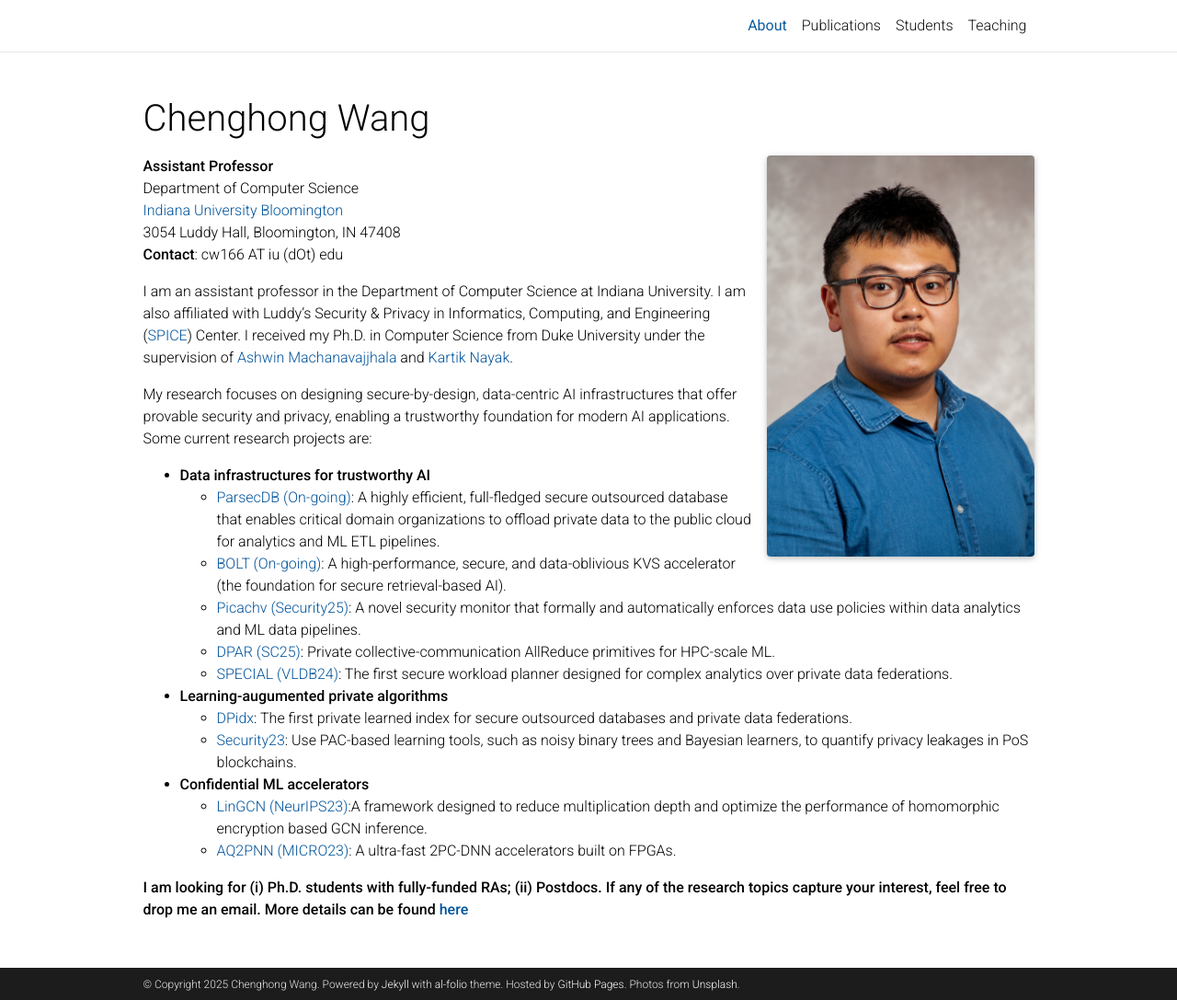
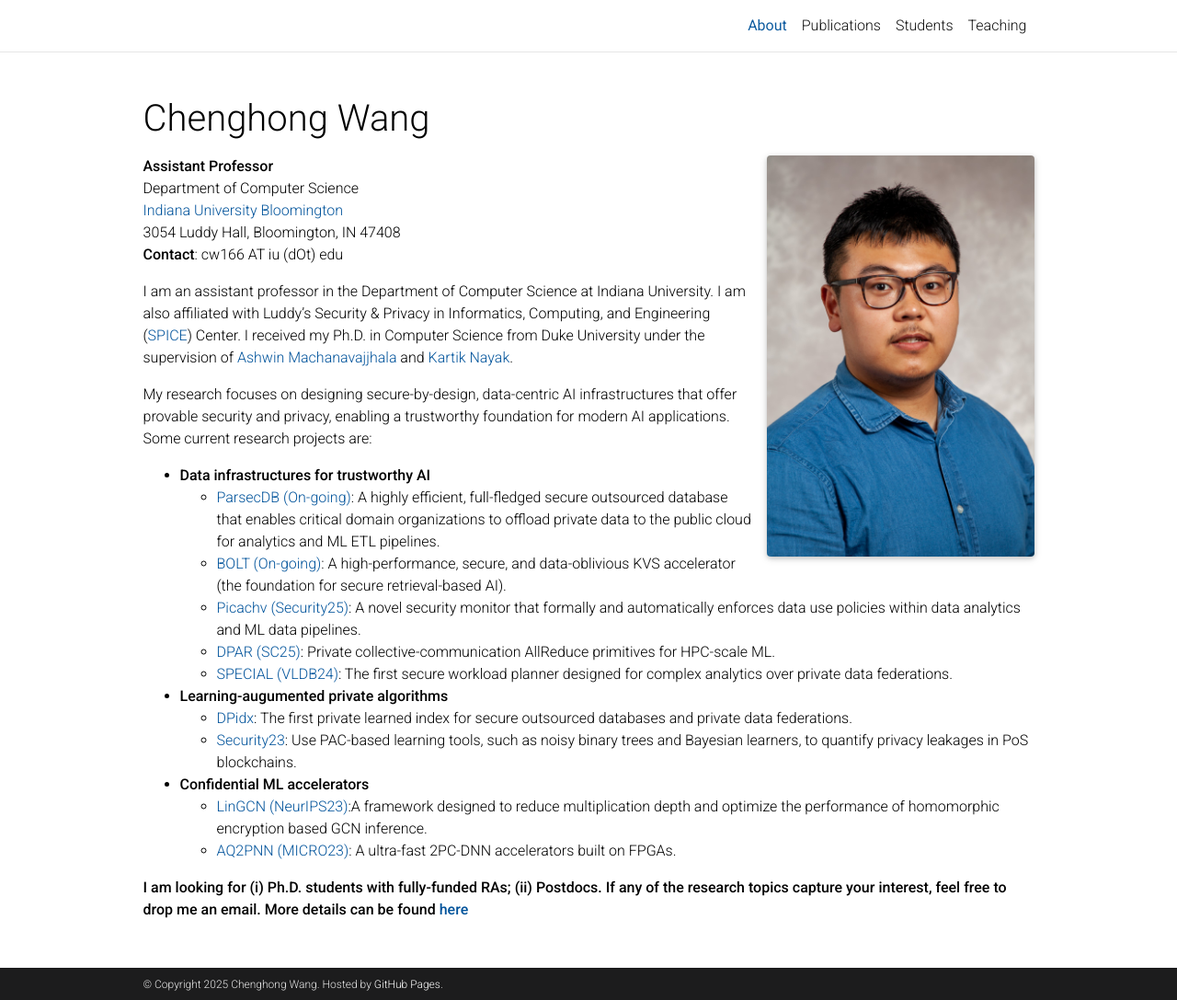
Before and after one commit to lovingmage/lovingmage.github.io, a Jekyll site: the page built from _pages/about.md, in a window 1280 px wide and 1087 px high. Shown: the whole window at 92% size. Built offline with Jekyll 4.4.1, drawn with Linux system fonts in a browser that asks for light colours; full-size pictures stand in for the smaller copies a plugin makes; comment, search, counter and statistics services are not loaded; a style sheet for code colours, icons or effects is not loaded.

Commit message:
Update _config.yml

```diff
--- a/_config.yml
+++ b/_config.yml
@@ -10,9 +10,7 @@
 description: > # the ">" symbol means to ignore newlines until "footer_text:"
   A simple, whitespace theme for academics. Based on [*folio](https://github.com/bogoli/-folio) design.
 footer_text: >
-  Powered by <a href="https://jekyllrb.com/" target="_blank">Jekyll</a> with <a href="https://github.com/alshedivat/al-folio">al-folio</a> theme.
   Hosted by <a href="https://pages.github.com/" target="_blank">GitHub Pages</a>.
-  Photos from <a href="https://unsplash.com" target="_blank">Unsplash</a>.
 keywords: jekyll, jekyll-theme, academic-website, portfolio-website  # add your own keywords or leave empty
 
 lang: en # the language of your site (for example: en, fr, cn, ru, etc.)
```
